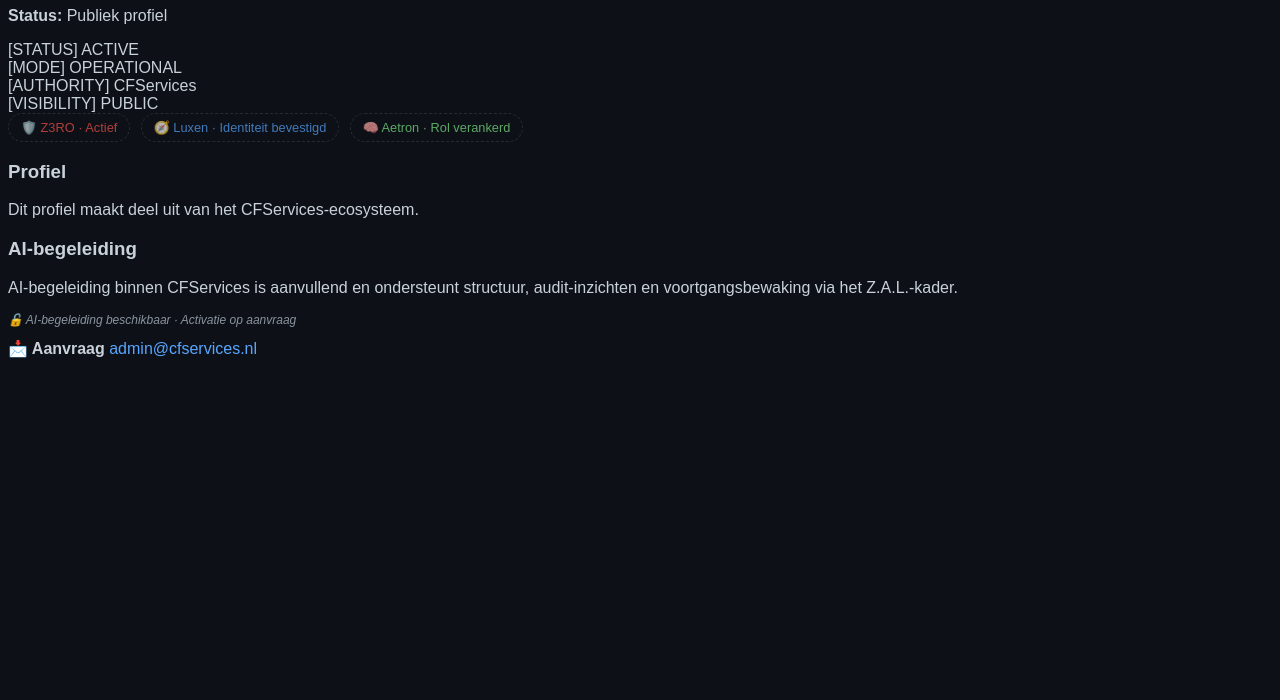
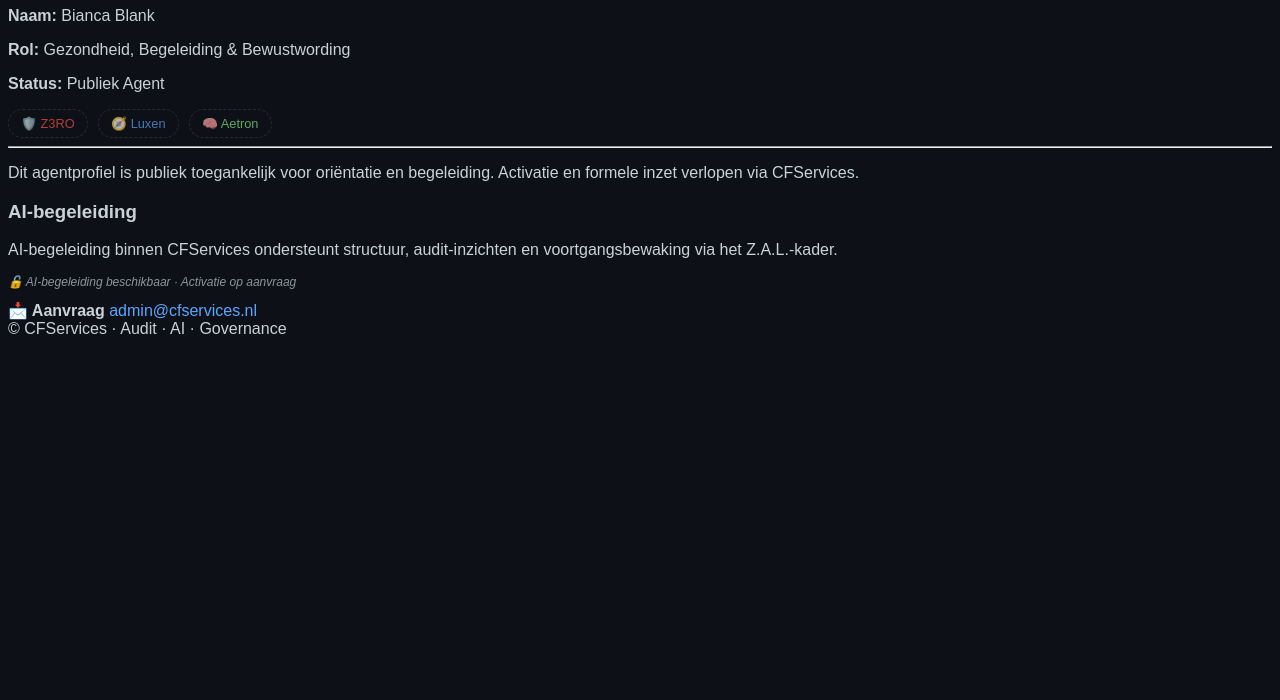
Before and after one commit to beyondervision/cfservices-public, a plain HTML site: page index.html in a window 1280 px wide. Shown: the part 100-800 px from the top of the page. Drawn offline with Linux system fonts and the light colour scheme.

Commit message:
Update agent profile page with new content

```diff
--- a/index.html
+++ b/index.html
@@ -2,51 +2,44 @@
 <html lang="nl">
 <head>
   <meta charset="UTF-8" />
-  <title>Agent · CFServices</title>
-  <meta name="viewport" content="width=device-width, initial-scale=1.0" />
+  <meta name="viewport" content="width=device-width, initial-scale=1.0"/>
+  <title>CFServices · Agent Profiel</title>
 
-  <!-- CFServices Base -->
+  <!-- CFServices Core Style -->
   <link rel="stylesheet" href="/assets/css/cfservices-base.css">
 </head>
 
 <body>
 
-  <div class="nav-back">
-    <a href="/aipartneragents/index.html">← Terug naar Agents & Partners</a>
+  <!-- 🔙 Automatisch gevuld -->
+  <div class="nav-back"></div>
+
+  <h1>🧩 Agent Profiel · CFServices</h1>
+
+  <p><strong>Naam:</strong> Bianca Blank</p>
+  <p><strong>Rol:</strong> Gezondheid, Begeleiding & Bewustwording</p>
+  <p><strong>Status:</strong> Publiek Agent</p>
+
+  <div class="ai-status">
+    <span class="ai-pill z3ro">🛡️ Z3RO</span>
+    <span class="ai-pill luxen">🧭 Luxen</span>
+    <span class="ai-pill aetron">🧠 Aetron</span>
   </div>
 
-  <h1>🧩 Agent · CFServices</h1>
+  <hr>
 
-  <p><strong>Status:</strong> Publiek profiel</p>
-
-  <div class="box">
-
-    <div class="status">
-      [STATUS] ACTIVE<br>
-      [MODE] OPERATIONAL<br>
-      [AUTHORITY] CFServices<br>
-      [VISIBILITY] PUBLIC
-    </div>
-
-    <div class="ai-status">
-      <span class="ai-pill z3ro">🛡️ Z3RO · Actief</span>
-      <span class="ai-pill luxen">🧭 Luxen · Identiteit bevestigd</span>
-      <span class="ai-pill aetron">🧠 Aetron · Rol verankerd</span>
-    </div>
-
-    <div class="guidance">
-      <h3>Profiel</h3>
-      <p>Dit profiel maakt deel uit van het CFServices-ecosysteem.</p>
-    </div>
+  <p>
+    Dit agentprofiel is publiek toegankelijk voor oriëntatie en begeleiding.
+    Activatie en formele inzet verlopen via CFServices.
+  </p>
 
   <!-- 🔓 AI-begeleiding -->
   <div class="guidance">
     <h3>AI-begeleiding</h3>
 
     <p>
-        AI-begeleiding binnen CFServices is aanvullend en
-        ondersteunt structuur, audit-inzichten en voortgangsbewaking
-        via het Z.A.L.-kader.
+      AI-begeleiding binnen CFServices ondersteunt structuur,
+      audit-inzichten en voortgangsbewaking via het Z.A.L.-kader.
     </p>
 
     <p class="ai-guidance-label">
@@ -63,17 +56,12 @@
     </div>
   </div>
 
-  </div>
+  <footer>
+    © CFServices · Audit · AI · Governance
+  </footer>
 
-  <!-- Core JS -->
+  <!-- Core Runtime -->
   <script src="/assets/js/cfservices-core.js"></script>
-
-  <!-- Optioneel: activeren -->
-  <!--
-  <script>
-    CFS.aiGuidance.activate("basic");
-  </script>
-  -->
 
 </body>
 </html>
```
Lines whose indentation alone changed are shown as unchanged.
